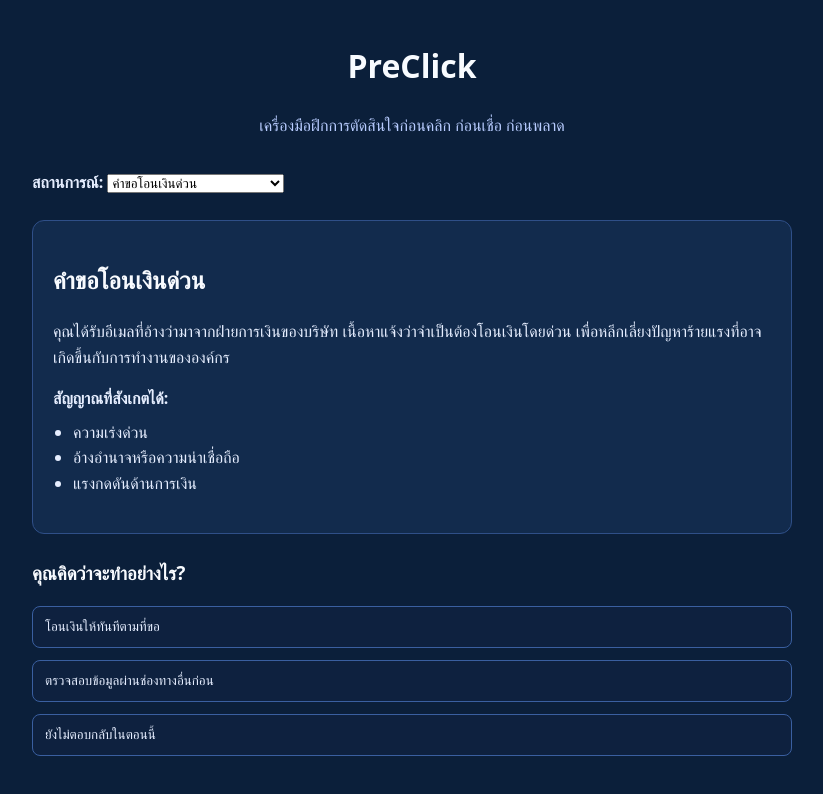
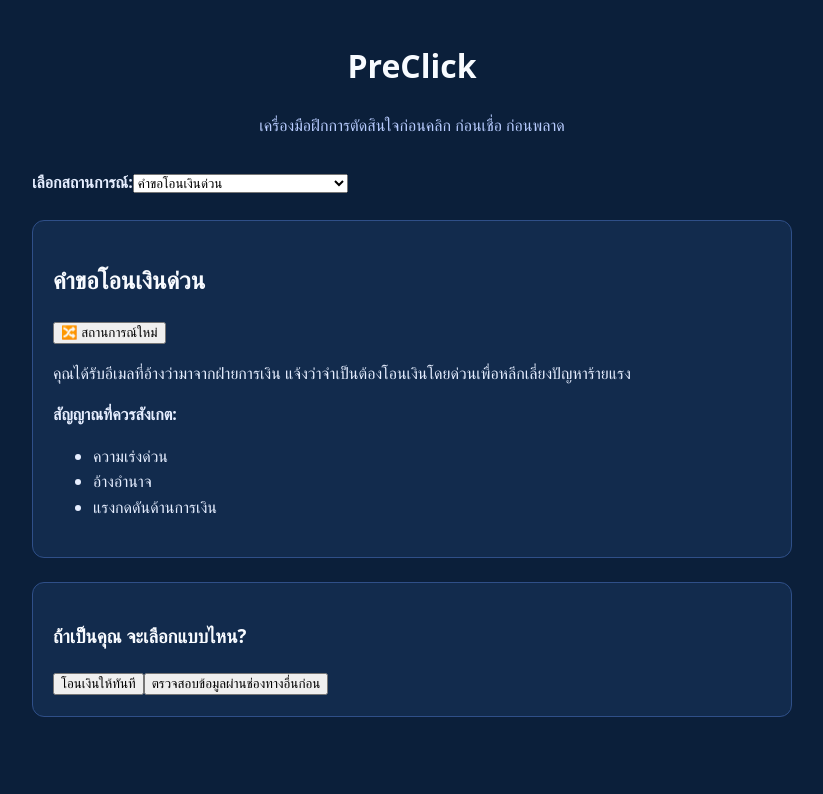
Before and after one commit to schnaizell/preclick, a React (Vite) app: page / in a window 1280 px wide. Shown: the top 794 px of the page, without its empty margins (228-1051 px from the left). Built offline with nearby package versions, Linux system fonts and the light colour scheme.

Commit message:
v2: Cognitive Firewall with adaptive scenarios and outcome multiverse

```diff
--- a/src/App.tsx
+++ b/src/App.tsx
@@ -1,25 +1,90 @@
 import { useState } from "react";
 import { scenarios } from "./scenario";
-import type { Scenario, Decision } from "./scenario";
-import "./index.css";
+import type { Scenario, Decision, Outcome } from "./scenario";
+import { getDeterministicRandom } from "./simulate";
 
 function App() {
-  const [currentScenarioId, setCurrentScenarioId] = useState(
-    scenarios[0].id
+  const [behavior, setBehavior] = useState({
+    risky: 0,
+    cautious: 0,
+  });
+
+  const [currentScenarioId, setCurrentScenarioId] = useState(scenarios[0].id);
+
+  const [selectedDecision, setSelectedDecision] = useState<Decision | null>(
+    null
   );
-  const [selectedDecision, setSelectedDecision] =
-    useState<Decision | null>(null);
+
+  const [selectedOutcome, setSelectedOutcome] = useState<Outcome | null>(null);
 
   const currentScenario: Scenario =
-    scenarios.find((s) => s.id === currentScenarioId)!;
+    scenarios.find((s) => s.id === currentScenarioId) ?? scenarios[0];
 
   const handleDecisionSelect = (decision: Decision) => {
+    const index = Math.floor(
+      getDeterministicRandom() * decision.outcomes.length
+    );
+    const chosenOutcome = decision.outcomes[index];
+
     setSelectedDecision(decision);
+    setSelectedOutcome(chosenOutcome);
+
+    // เรียนรู้พฤติกรรมผู้เล่น
+    if (decision.impact.risk === "สูง") {
+      setBehavior((b) => ({ ...b, risky: b.risky + 1 }));
+    }
+    if (decision.impact.risk === "ต่ำ") {
+      setBehavior((b) => ({ ...b, cautious: b.cautious + 1 }));
+    }
+  };
+
+  const retryOutcome = () => {
+    if (!selectedDecision || !selectedOutcome) return;
+
+    const outcomes = selectedDecision.outcomes;
+
+    if (outcomes.length <= 1) return;
+
+    let next: Outcome = selectedOutcome;
+
+    while (next === selectedOutcome) {
+      const index = Math.floor(getDeterministicRandom() * outcomes.length);
+      next = outcomes[index];
+    }
+
+    setSelectedOutcome(next);
+  };
+
+  const randomScenario = () => {
+    const pool: Scenario[] = [];
+
+    scenarios.forEach((s) => {
+      // ถ้าผู้เล่นสายเสี่ยง → เพิ่มน้ำหนักให้ finance
+      if (behavior.risky > behavior.cautious && s.tags?.includes("finance")) {
+        pool.push(s, s, s);
+      } else {
+        pool.push(s);
+      }
+    });
+
+    if (pool.length === 0) return;
+
+    let next = currentScenario;
+
+    if (pool.length > 1) {
+      while (next.id === currentScenario.id) {
+        const index = Math.floor(getDeterministicRandom() * pool.length);
+        next = pool[index];
+      }
+    }
+
+    setCurrentScenarioId(next.id);
+    setSelectedDecision(null);
+    setSelectedOutcome(null);
   };
 
   return (
     <div className="app-container">
-      {/* Header */}
       <header className="header">
         <h1>PreClick</h1>
         <p className="subtitle">
@@ -27,16 +92,17 @@
         </p>
       </header>
 
-      {/* Scenario Switcher */}
       <div className="scenario-switcher">
-        <label>
-          <strong>สถานการณ์:</strong>{" "}
+        <label htmlFor="scenario-select">
+          <strong>เลือกสถานการณ์:</strong>
         </label>
         <select
+          id="scenario-select"
           value={currentScenarioId}
           onChange={(e) => {
             setCurrentScenarioId(e.target.value);
             setSelectedDecision(null);
+            setSelectedOutcome(null);
           }}
         >
           {scenarios.map((scenario) => (
@@ -47,71 +113,60 @@
         </select>
       </div>
 
-      {/* Scenario Context */}
       <section className="panel">
+        <div className="scenario-header">
           <h2>{currentScenario.title}</h2>
+          <button onClick={randomScenario}>🔀 สถานการณ์ใหม่</button>
+        </div>
+
         <p>{currentScenario.context}</p>
 
-        <div className="signal-list">
-          <strong>สัญญาณที่สังเกตได้:</strong>
+        <strong>สัญญาณที่ควรสังเกต:</strong>
         <ul>
           {currentScenario.signals.map((signal) => (
             <li key={signal}>{signal}</li>
           ))}
         </ul>
-        </div>
       </section>
 
-      {/* Decisions */}
-      <section>
-        <h3>คุณคิดว่าจะทำอย่างไร?</h3>
+      <section className="panel">
+        <h3>ถ้าเป็นคุณ จะเลือกแบบไหน?</h3>
         {currentScenario.decisions.map((decision) => (
           <button
             key={decision.id}
             onClick={() => handleDecisionSelect(decision)}
-            className={`decision-btn ${
-              selectedDecision?.id === decision.id ? "active" : ""
-            }`}
           >
             {decision.label}
           </button>
         ))}
       </section>
 
-      {/* Explanation */}
-      {selectedDecision && (
+      {selectedDecision && selectedOutcome && (
         <section className="panel decision-summary">
-          <h3>ภาพรวมของการตัดสินใจ</h3>
+          <h3>สิ่งที่อาจเกิดขึ้น</h3>
 
           <p>
-            <strong>เหตุผลของการเลือกนี้:</strong>{" "}
-            {selectedDecision.explanation}
+            <strong>สิ่งที่เกิดขึ้น:</strong> {selectedOutcome.description}
           </p>
 
-          {/* AI Explanation */}
-          <div className="ai-box">
-            <strong>🤖 มุมมองจาก AI:</strong>
-            <p>{selectedDecision.aiExplanation}</p>
+          <p>
+            <strong>ผลต่อชีวิต:</strong> {selectedOutcome.lifeImpact}
+          </p>
+
+          <p>
+            <strong>ผลต่อทรัพย์สิน:</strong> {selectedOutcome.assetImpact}
+          </p>
+
+          <div className="impact">
+            <strong>ภาพรวมของการตัดสินใจ</strong>
+            <ul>
+              <li>ความน่าเชื่อถือ: {selectedDecision.impact.trust}</li>
+              <li>ความเสี่ยง: {selectedDecision.impact.risk}</li>
+              <li>ความมั่นใจ: {selectedDecision.impact.confidence}</li>
+            </ul>
           </div>
 
-          {/* Impact Summary */}
-          <div className="impact">
-            <strong>สิ่งที่เปลี่ยนแปลงตามมา:</strong>
-            <ul>
-              <li>
-                ระดับความน่าเชื่อถือ:{" "}
-                {selectedDecision.impact.trust}
-              </li>
-              <li>
-                ระดับความเสี่ยง:{" "}
-                {selectedDecision.impact.risk}
-              </li>
-              <li>
-                ความมั่นใจในการตัดสินใจ:{" "}
-                {selectedDecision.impact.confidence}
-              </li>
-            </ul>
-          </div>
+          <button onClick={retryOutcome}>🔄 ลองดูอีกผลลัพธ์หนึ่ง</button>
         </section>
       )}
     </div>
--- a/src/scenario.ts
+++ b/src/scenario.ts
@@ -1,131 +1,175 @@
+export type Level = "ต่ำ" | "กลาง" | "สูง";
+
 export type Impact = {
-  trust: number;       // ระดับความน่าเชื่อถือ
-  risk: number;        // ระดับความเสี่ยง
-  confidence: number;  // ความมั่นใจในการตัดสินใจ
+  trust: Level;
+  risk: Level;
+  confidence: Level;
+};
+
+export type Outcome = {
+  description: string; // สิ่งที่เกิดขึ้น
+  lifeImpact: string; // ผลต่อชีวิต / ความรู้สึก
+  assetImpact: string; // ผลต่อเงิน / ทรัพย์สิน
 };
 
 export type Decision = {
   id: string;
-  label: string;          // ข้อความบนปุ่มให้ผู้ใช้เลือก
+  label: string;
+  explanation: string;
   impact: Impact;
-  explanation: string;    // คำอธิบายให้มนุษย์เข้าใจ
-  aiExplanation: string;  // มุมมองสะท้อนจาก AI
+  outcomes: Outcome[];
 };
 
 export type Scenario = {
   id: string;
-  title: string;      // ชื่อสถานการณ์
-  context: string;    // สิ่งที่ผู้ใช้เจอ
-  signals: string[];  // สัญญาณที่สังเกตได้
+  title: string;
+  context: string;
+  signals: string[];
   decisions: Decision[];
+  tags?: string[];
 };
 
 export const scenarios: Scenario[] = [
-  // สถานการณ์ที่ 1: ขอให้โอนเงินด่วน
   {
     id: "urgent-transfer",
     title: "คำขอโอนเงินด่วน",
     context:
-      "คุณได้รับอีเมลที่อ้างว่ามาจากฝ่ายการเงินของบริษัท เนื้อหาแจ้งว่าจำเป็นต้องโอนเงินโดยด่วน เพื่อหลีกเลี่ยงปัญหาร้ายแรงที่อาจเกิดขึ้นกับการทำงานขององค์กร",
-    signals: [
-      "ความเร่งด่วน",
-      "อ้างอำนาจหรือความน่าเชื่อถือ",
-      "แรงกดดันด้านการเงิน",
-    ],
+      "คุณได้รับอีเมลที่อ้างว่ามาจากฝ่ายการเงิน แจ้งว่าจำเป็นต้องโอนเงินโดยด่วนเพื่อหลีกเลี่ยงปัญหาร้ายแรง",
+    signals: ["ความเร่งด่วน", "อ้างอำนาจ", "แรงกดดันด้านการเงิน"],
+    tags: ["finance", "scam"],
     decisions: [
       {
         id: "transfer",
-        label: "โอนเงินให้ทันทีตามที่ขอ",
+        label: "โอนเงินให้ทันที",
+        explanation:
+          "การตัดสินใจที่เกิดขึ้นเร็วมาก มักมาจากความตั้งใจดี แต่อาจทำให้ไม่มีเวลาตรวจสอบความถูกต้อง",
         impact: {
-          trust: -40,
-          risk: +60,
-          confidence: -20,
+          trust: "ต่ำ",
+          risk: "สูง",
+          confidence: "ต่ำ",
         },
-        explanation:
-          "การตัดสินใจทางการเงินภายใต้ความเร่งด่วน โดยยังไม่ได้ตรวจสอบข้อมูลจากแหล่งอื่น อาจทำให้เกิดความเสี่ยงที่สามารถหลีกเลี่ยงได้",
-        aiExplanation:
-          "เมื่อความเร่งด่วนมาพร้อมกับการอ้างอำนาจ คนมักให้ความสำคัญกับความเร็วมากกว่าการตรวจสอบ การตัดสินใจลักษณะนี้สะท้อนว่าความกดดันสามารถทำให้เรามองข้ามรายละเอียดสำคัญได้",
+        outcomes: [
+          {
+            description: "เงินถูกโอนไปและไม่สามารถเรียกคืนได้",
+            lifeImpact:
+              "เกิดความเครียด รู้สึกผิด และต้องอธิบายเรื่องนี้กับคนในครอบครัว",
+            assetImpact: "สูญเสียเงินก้อนหนึ่งที่ใช้เวลาเก็บสะสมมานาน",
+          },
+          {
+            description: "ธนาคารสามารถอายัดเงินไว้ได้บางส่วน",
+            lifeImpact: "ต้องใช้เวลาหลายวันในการจัดการเอกสารและติดตามเรื่อง",
+            assetImpact: "สูญเสียเงินบางส่วน แต่ไม่ทั้งหมด",
+          },
+        ],
       },
       {
         id: "verify",
         label: "ตรวจสอบข้อมูลผ่านช่องทางอื่นก่อน",
+        explanation: "การหยุดคิดและตรวจสอบข้อมูลช่วยให้มองเห็นภาพรวมมากขึ้น",
         impact: {
-          trust: +10,
-          risk: -30,
-          confidence: +20,
+          trust: "กลาง",
+          risk: "ต่ำ",
+          confidence: "กลาง",
         },
-        explanation:
-          "การหยุดเพื่อตรวจสอบข้อมูลจากช่องทางที่เชื่อถือได้อีกครั้ง ช่วยลดความเสี่ยงและทำให้คุณควบคุมสถานการณ์ได้ดีขึ้น",
-        aiExplanation:
-          "การเลือกตรวจสอบก่อน คือการสร้างช่วงหยุดคิดระหว่างแรงกดดันกับการลงมือทำ วิธีนี้ช่วยให้ความเร็วและความรอบคอบกลับมาอยู่ในสมดุล",
-      },
-      {
-        id: "ignore",
-        label: "ยังไม่ตอบกลับในตอนนี้",
-        impact: {
-          trust: 0,
-          risk: -10,
-          confidence: 0,
-        },
-        explanation:
-          "การไม่ตอบสนองทันทีช่วยหลีกเลี่ยงการตัดสินใจภายใต้แรงกดดัน แต่ความไม่แน่ใจอาจยังคงอยู่",
-        aiExplanation:
-          "การหลีกเลี่ยงช่วยลดความเสี่ยงในระยะสั้น แต่เป็นการเลื่อนการตัดสินใจออกไป มากกว่าการประเมินสถานการณ์อย่างแท้จริง",
+        outcomes: [
+          {
+            description: "พบว่าอีเมลไม่ใช่ของฝ่ายการเงินจริง",
+            lifeImpact: "รู้สึกโล่งใจและมั่นใจในตัวเองมากขึ้น",
+            assetImpact: "ไม่มีความเสียหายทางการเงิน",
+          },
+          {
+            description:
+              "ยืนยันได้ว่าเป็นเรื่องจริง แต่ไม่เร่งด่วนอย่างที่อ้าง",
+            lifeImpact: "รู้สึกว่าการตรวจสอบช่วยให้ควบคุมสถานการณ์ได้ดีขึ้น",
+            assetImpact: "สามารถจัดการเรื่องเงินได้อย่างรอบคอบ",
+          },
+        ],
       },
     ],
   },
-
-
-  // สถานการณ์ที่ 2: แจ้งเตือนความปลอดภัยบัญชี
   {
-    id: "password-reset",
-    title: "แจ้งเตือนความปลอดภัยของบัญชี",
+    id: "partner-invoice",
+    title: "อีเมลจากคู่ค้าประจำ พร้อมใบแจ้งหนี้ใหม่",
     context:
-      "คุณได้รับข้อความแจ้งเตือนว่าพบบางอย่างผิดปกติในบัญชีของคุณ และขอให้รีบเปลี่ยนรหัสผ่านทันทีเพื่อป้องกันการเข้าถึงโดยไม่ได้รับอนุญาต",
+      "คุณได้รับอีเมลจากคู่ค้าทางธุรกิจที่ติดต่อกันมานาน แจ้งว่าได้เปลี่ยนบัญชีธนาคาร และขอให้ชำระเงินตามใบแจ้งหนี้ฉบับใหม่ที่แนบมา",
     signals: [
-      "ความเร่งด่วน",
-      "ความกลัวว่าจะสูญเสียบัญชี",
-      "ความกังวลด้านความปลอดภัย",
+      "ความคุ้นเคย (เคยทำงานด้วยกันมาก่อน)",
+      "เอกสารดูเป็นทางการ",
+      "มีไฟล์แนบ",
+      "ขอเปลี่ยนบัญชีรับเงิน",
     ],
+    tags: ["finance", "business", "fraud"],
     decisions: [
       {
-        id: "reset-now",
-        label: "กดลิงก์และเปลี่ยนรหัสผ่านทันที",
+        id: "pay-immediately",
+        label: "โอนเงินตามใบแจ้งหนี้ทันที",
+        explanation:
+          "เพราะเป็นคู่ค้าที่ทำงานด้วยกันมานาน จึงรู้สึกว่ามีความน่าเชื่อถือและไม่อยากทำให้ความสัมพันธ์เสีย",
         impact: {
-          trust: -20,
-          risk: +40,
-          confidence: -10,
+          trust: "ต่ำ",
+          risk: "สูง",
+          confidence: "ต่ำ",
         },
-        explanation:
-          "การตอบสนองอย่างรวดเร็วภายใต้ความกลัว อาจทำให้ข้อมูลสำคัญรั่วไหล หากแหล่งที่มาของข้อความไม่ได้รับการตรวจสอบ",
-        aiExplanation:
-          "ข้อความเตือนด้านความปลอดภัยมักใช้ความกลัวเป็นแรงกระตุ้น การดำเนินการผ่านช่องทางเดียวกับที่สร้างความกังวล อาจทำให้ผู้ใช้สูญเสียการควบคุมโดยไม่รู้ตัว",
+        outcomes: [
+          {
+            description: "เงินถูกโอนไปยังบัญชีของมิจฉาชีพ",
+            lifeImpact:
+              "คุณรู้สึกตกใจ เสียความมั่นใจ และต้องอธิบายกับหัวหน้าหรือหุ้นส่วน",
+            assetImpact: "สูญเสียเงินบริษัทจำนวนมาก และอาจต้องรับผิดชอบ",
+          },
+          {
+            description: "ตรวจพบความผิดปกติหลังโอนไปแล้ว",
+            lifeImpact: "เกิดความเครียดจากการต้องเร่งแก้ไขและประสานงานหลายฝ่าย",
+            assetImpact:
+              "สามารถกู้คืนเงินได้บางส่วน แต่เสียค่าปรับและค่าดำเนินการ",
+          },
+        ],
       },
       {
-        id: "open-new-tab",
-        label: "เข้าเว็บไซต์หรือแอปนั้นด้วยตัวเองเพื่อตรวจสอบบัญชี",
+        id: "email-back",
+        label: "ตอบอีเมลกลับไปขอรายละเอียดเพิ่ม",
+        explanation:
+          "เป็นการตรวจสอบในระดับหนึ่ง แต่ยังใช้ช่องทางที่อาจถูกปลอมแปลงได้",
         impact: {
-          trust: +20,
-          risk: -30,
-          confidence: +30,
+          trust: "กลาง",
+          risk: "กลาง",
+          confidence: "กลาง",
         },
-        explanation:
-          "การเข้าถึงบริการผ่านช่องทางที่คุ้นเคยและเชื่อถือได้ ช่วยลดการพึ่งพาข้อความภายนอก และปกป้องความปลอดภัยของบัญชี",
-        aiExplanation:
-          "การแยกข้อความแจ้งเตือนออกจากการลงมือทำ ช่วยให้คุณกลับมาเป็นผู้ควบคุมสถานการณ์ การใช้เส้นทางที่คุ้นเคยช่วยลดความไม่แน่นอนและเพิ่มความมั่นใจ",
+        outcomes: [
+          {
+            description: "มิจฉาชีพตอบกลับด้วยข้อมูลที่ดูสมจริง",
+            lifeImpact: "คุณเริ่มลังเล แต่ยังไม่แน่ใจว่ามีอะไรผิดปกติ",
+            assetImpact: "ยังไม่เสียเงิน แต่มีแนวโน้มจะพลาดในขั้นต่อไป",
+          },
+          {
+            description: "อีเมลตอบกลับมีจุดผิดสังเกตหลายอย่าง",
+            lifeImpact: "คุณเริ่มรู้สึกว่ามีบางอย่างไม่ถูกต้อง",
+            assetImpact: "ยังไม่เกิดความเสียหาย",
+          },
+        ],
       },
       {
-        id: "wait",
-        label: "รอดูสถานการณ์ไปก่อน",
+        id: "call-partner",
+        label: "โทรหาคู่ค้าผ่านเบอร์ที่มีอยู่เดิม",
+        explanation:
+          "เป็นการแยกช่องทาง (out-of-band verification) ซึ่งเป็นวิธีที่ปลอดภัยที่สุด",
         impact: {
-          trust: 0,
-          risk: -10,
-          confidence: 0,
+          trust: "สูง",
+          risk: "ต่ำ",
+          confidence: "สูง",
         },
-        explanation:
-          "การชะลอการตัดสินใจช่วยหลีกเลี่ยงความเสี่ยงในทันที แต่ปัญหาที่อาจเกิดขึ้นยังไม่ได้รับการตรวจสอบ",
-        aiExplanation:
-          "การรอช่วยลดความเสี่ยงระยะสั้น แต่ยังคงความคลุมเครือไว้ การเลือกนี้สะท้อนความระมัดระวัง แต่ยังไม่ใช่การตรวจสอบเชิงรุก",
+        outcomes: [
+          {
+            description: "คู่ค้าบอกว่าไม่ได้ส่งอีเมลนั้นมา",
+            lifeImpact: "คุณรู้สึกโล่งใจและภูมิใจที่ตรวจสอบก่อน",
+            assetImpact: "ป้องกันความเสียหายได้ทั้งหมด",
+          },
+          {
+            description: "ยืนยันว่าเป็นใบแจ้งหนี้จริง แต่ยังไม่ได้เปลี่ยนบัญชี",
+            lifeImpact: "คุณตระหนักว่ามีคนพยายามแทรกแซงการสื่อสาร",
+            assetImpact: "หลีกเลี่ยงการโอนผิดบัญชีได้",
+          },
+        ],
       },
     ],
   },
--- /dev/null
+++ b/src/simulate.ts
@@ -0,0 +1,6 @@
+let seed = Date.now() % 100000;
+
+export function getDeterministicRandom() {
+  seed = (seed * 48271) % 2147483647;
+  return seed / 2147483647;
+}
```
Lines whose indentation alone changed are shown as unchanged.
